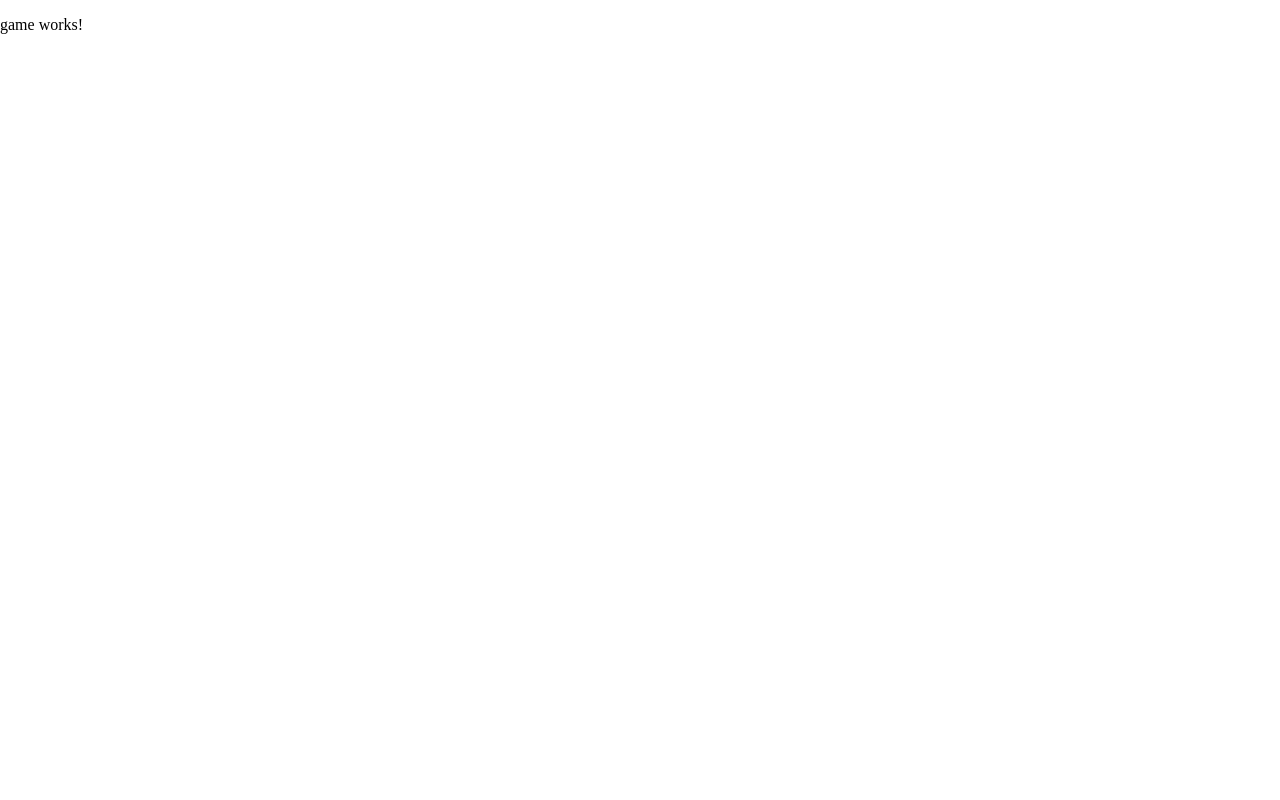
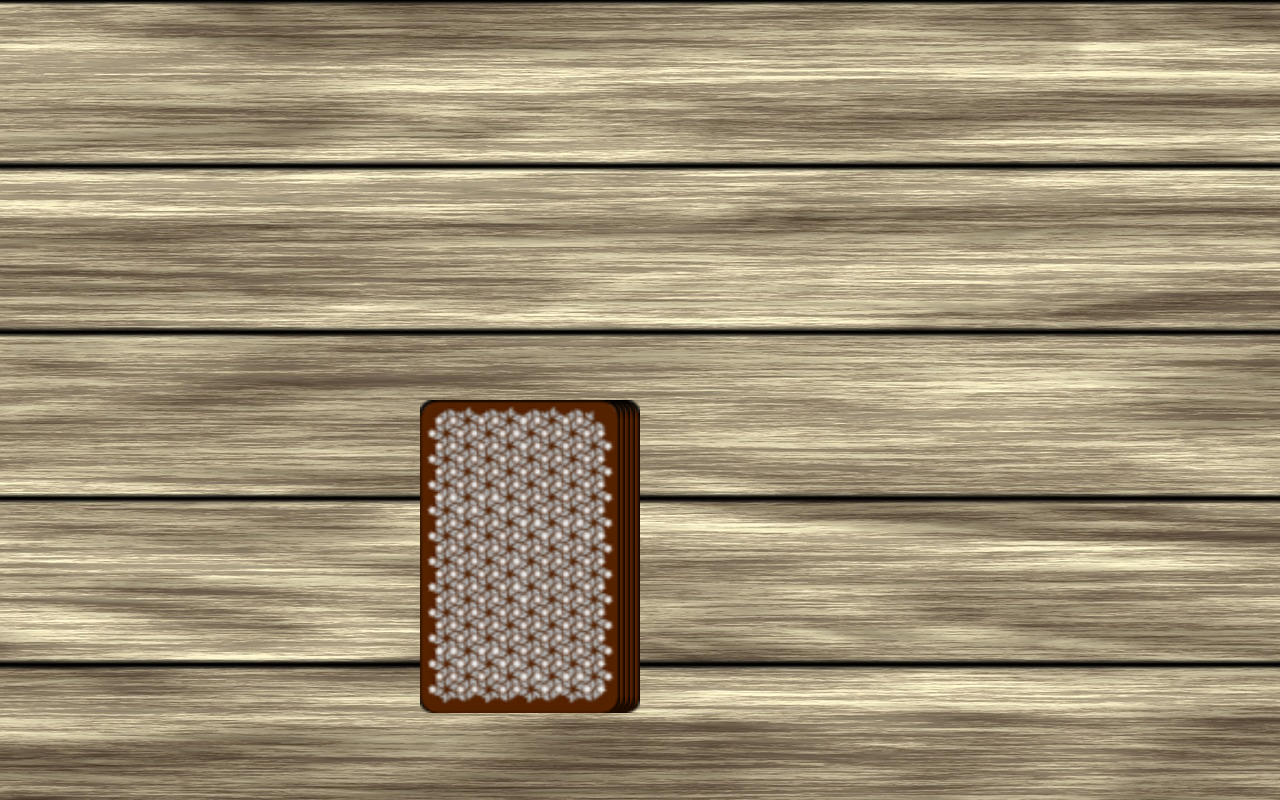
Before and after one commit to Mazin-Fouad/ringoffire, an Angular app: page /game in a window 1280 px wide. Built offline with nearby package versions, Linux system fonts and the light colour scheme.

Commit message:
cards added

```diff
--- a/src/app/game/game.component.html
+++ b/src/app/game/game.component.html
@@ -1 +1,9 @@
-<p>game works!</p>
+<div class="game-field">
+  <div class="card-stack">
+    <img
+      *ngFor="let c of [0, 1, 2, 3, 4]; let i = index"
+      [ngStyle]="{ 'right.px': i * 5 }"
+      src="assets/playing_cards/card_cover.png"
+    />
+  </div>
+</div>
--- a/src/app/game/game.component.scss
+++ b/src/app/game/game.component.scss
@@ -0,0 +1,17 @@
+.game-field {
+    width: 100vw;
+    max-width: 100%;
+    height: 100vh;
+    background-image: url("./../../assets/imgs/game-field-bg.jpg");
+    display: flex;
+    justify-content: center;
+    align-items: center;
+}
+
+.card-stack {
+    position: relative;
+    img {
+        position: absolute;
+        width: 200px;
+    }
+}
```
Also changed, not shown: src/assets/imgs/game-field-bg.jpg (added).
